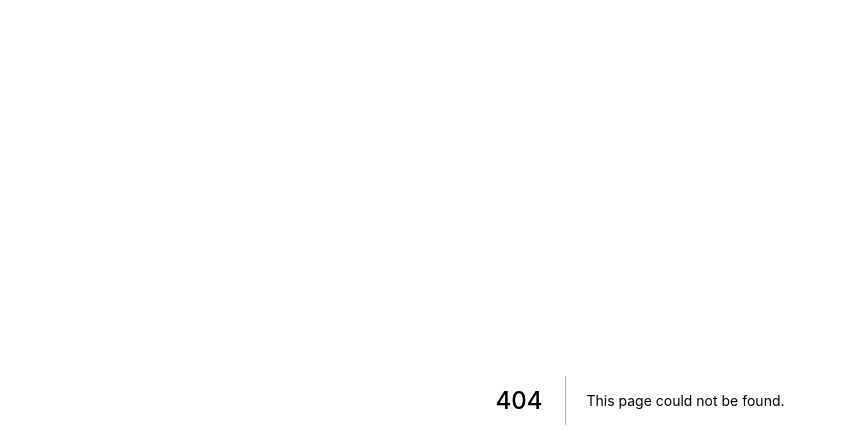
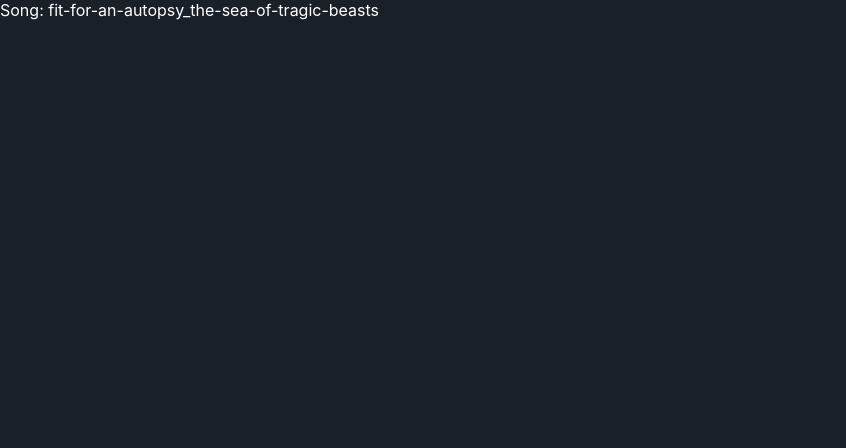
Before and after one commit to fre-ben/nukebox, a Next.js app: page /songs/fit-for-an-autopsy_the-sea-of-tragic-beasts in a window 1280 px wide. Before the commit this address had no page. Shown: the top 448 px of the page, without its empty margins (0-846 px from the left). Built offline with nearby package versions, Linux system fonts and the light colour scheme.

Commit message:
Add page file

```diff
--- /dev/null
+++ b/pages/songs/[id].tsx
@@ -0,0 +1,15 @@
+import { useRouter } from "next/dist/client/router";
+import Link from "next/link";
+
+export default function Song() {
+  const router = useRouter();
+  const { id } = router.query;
+
+  return (
+    <Link href="/">
+      <a>
+        <div>Song: {id}</div>
+      </a>
+    </Link>
+  );
+}
```
